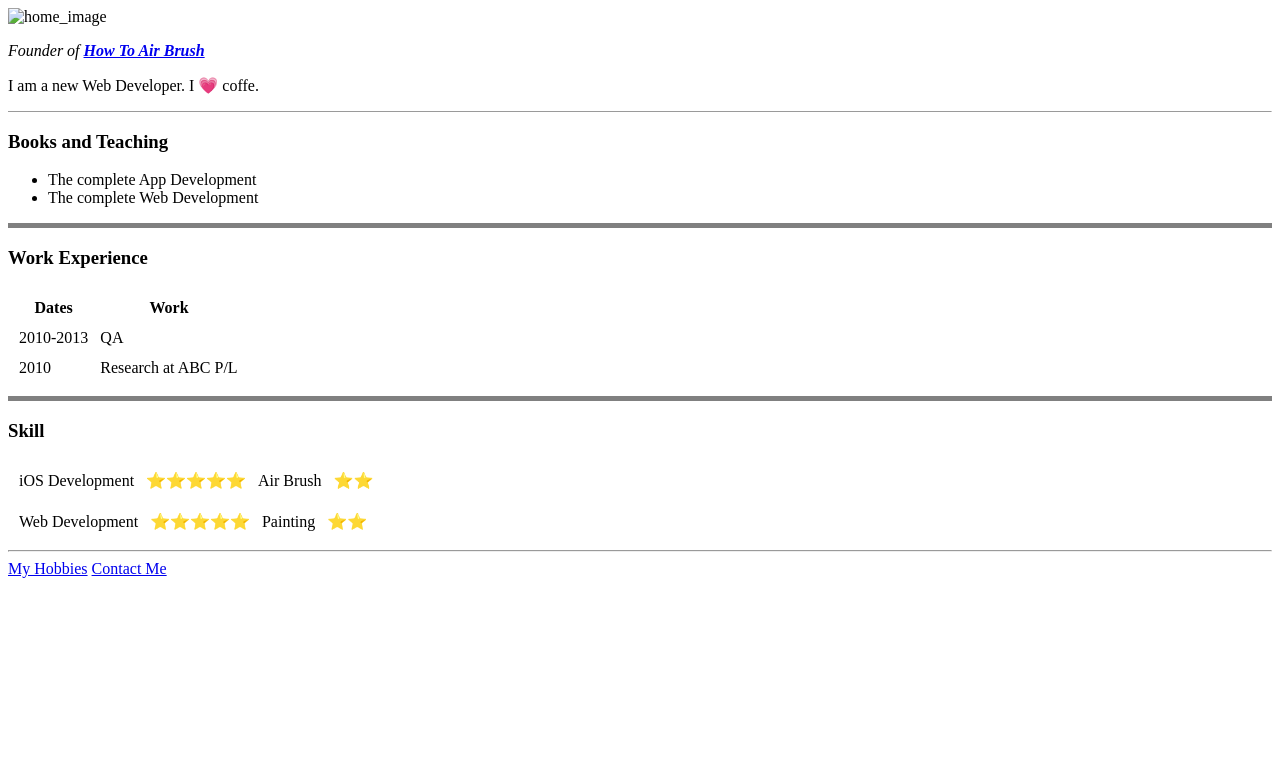
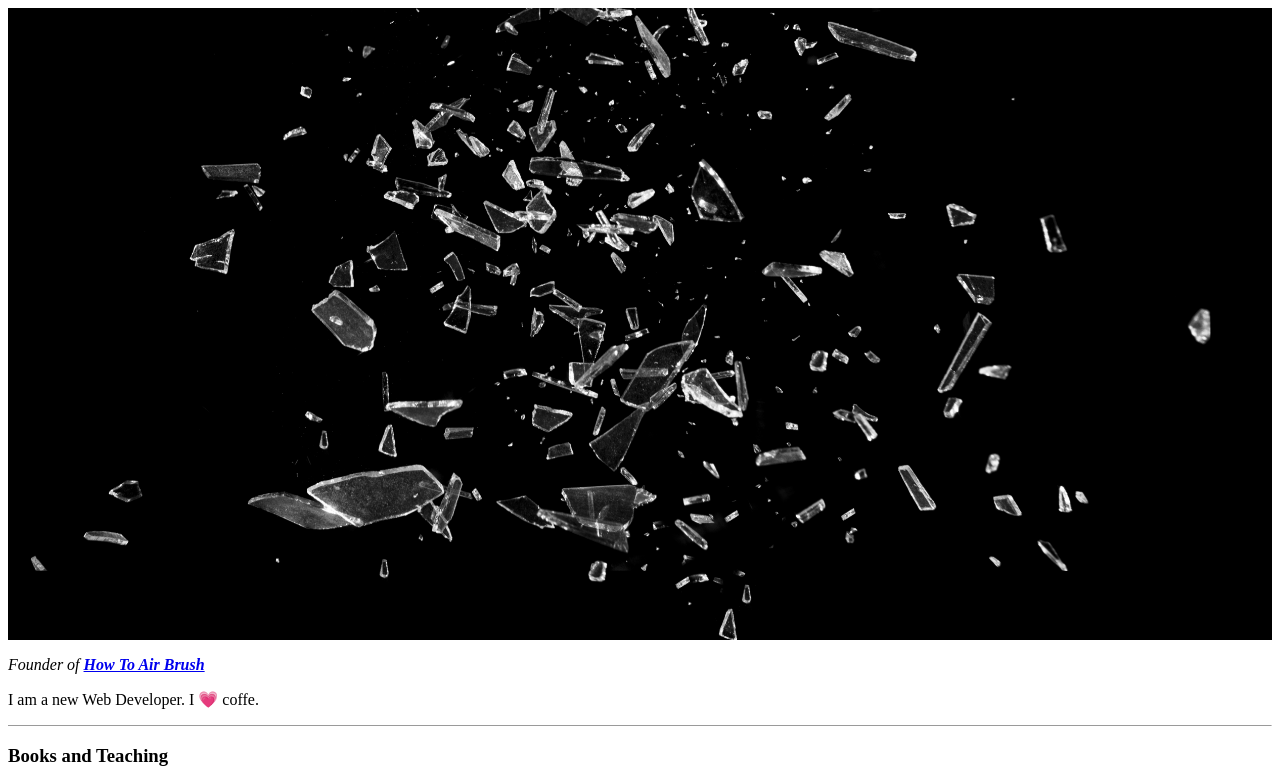
Before and after one commit to eblee1234/cv, a plain HTML site: page index.html in a window 1280 px wide. Shown: the top 782 px of the page. Drawn offline with Linux system fonts and the light colour scheme.

Commit message:
Update index.html

```diff
--- a/index.html
+++ b/index.html
@@ -5,7 +5,7 @@
     <meta name="viewport" content="width=device-width, initial-scale=1.0">
 
     <link rel="stylesheet" href="style.css">
-    <img src="cv/home.jpg" alt="home_image" >
+    <img src="/img/home.jpg" alt="home_image" >
     <title>Ray</title>
     <p><em>Founder of <strong><a href="https://www.airbrushguru.com/start-airbrushing-right.html">How To Air Brush</a></strong></em></p>
     <p>I am a new Web Developer. I &#128151 coffe.</p>
```
